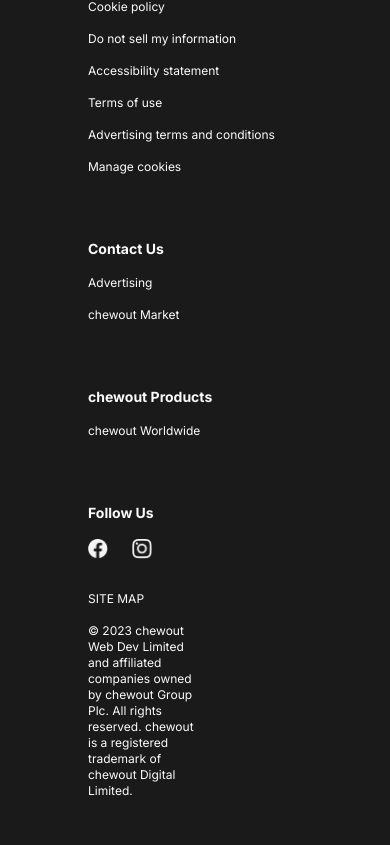
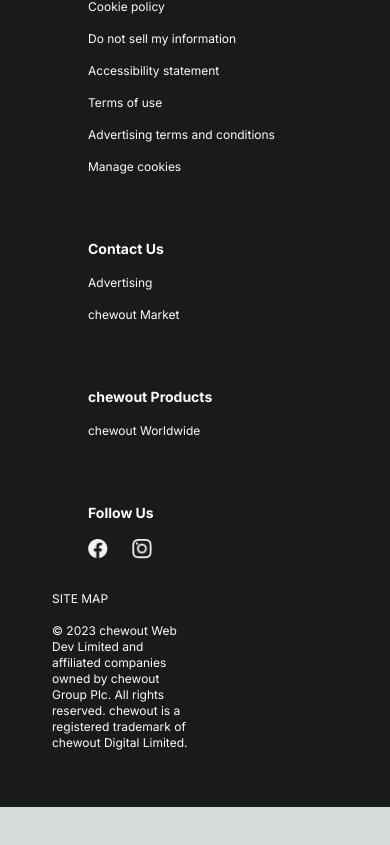
Before and after one commit to RunningFok/travel-blog, a Next.js app: page / in a window 390 px wide. Shown: the part 3557-4402 px from the top of the page. After the commit the page ends 4364 px from the top, so only its background shows below. Built offline with nearby package versions, Linux system fonts and the light colour scheme.

Commit message:
changed footer px

```diff
--- a/src/app/shared/Footer.tsx
+++ b/src/app/shared/Footer.tsx
@@ -45,7 +45,7 @@
             <SocialLinks />
           </div>
         </div>
-        <div className="px-12 ">
+        <div className="px-3 md:px-12 ">
           <h6 className="text-xs mt-8">SITE MAP</h6>
           <p className="text-xs my-4 w-3/6">
             © 2023 chewout Web Dev Limited and affiliated companies owned by
```
